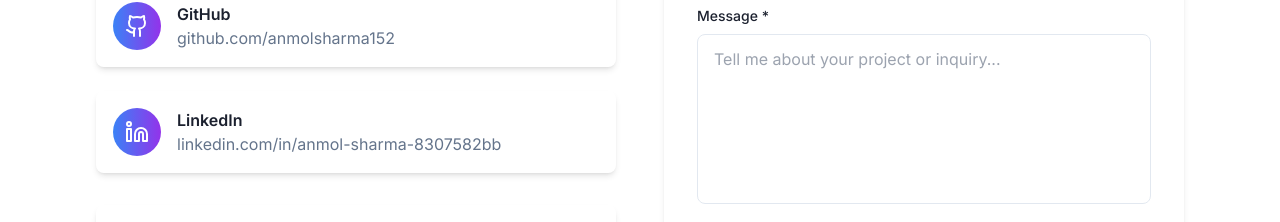
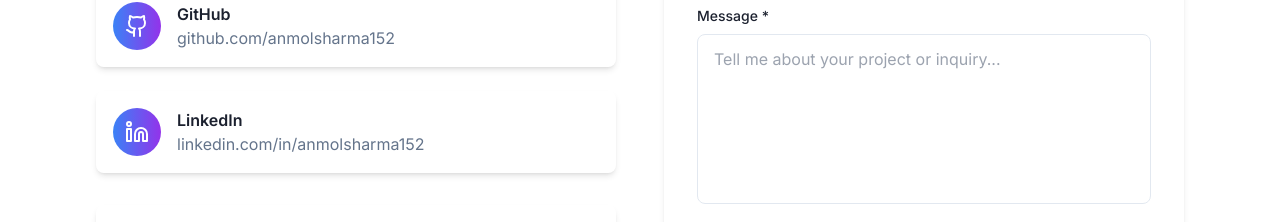
Before and after one commit to anmolsharma152/portfolio-website, a Next.js app: page / in a window 1280 px wide. Shown: the part 5289-5511 px from the top of the page. Built offline with nearby package versions, Linux system fonts and the light colour scheme; no server answers.

Commit message:
Update LinkedIn URL to use correct username

```diff
--- a/src/components/Contact.tsx
+++ b/src/components/Contact.tsx
@@ -53,8 +53,8 @@ const Contact = () => {
     {
       icon: Linkedin,
       label: 'LinkedIn',
-      value: 'linkedin.com/in/anmol-sharma-8307582bb',
-      link: 'https://www.linkedin.com/in/anmol-sharma-8307582bb/',
+      value: 'linkedin.com/in/anmolsharma152',
+      link: 'https://www.linkedin.com/in/anmolsharma152/',
     },
   ];
 
--- a/src/components/Navigation.tsx
+++ b/src/components/Navigation.tsx
@@ -40,7 +40,7 @@ const Navigation = () => {
     },
     {
       icon: <Linkedin size={18} />,
-      href: 'https://linkedin.com/in/anmol-sharma-8307582bb',
+      href: 'https://linkedin.com/in/anmolsharma152',
       label: 'LinkedIn',
     },
     {
```
